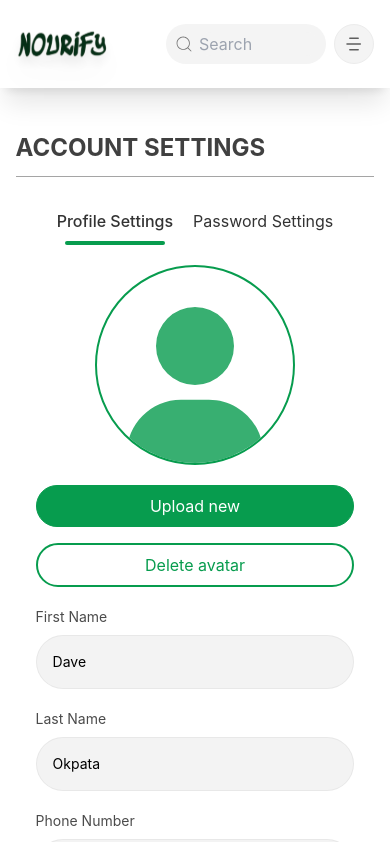
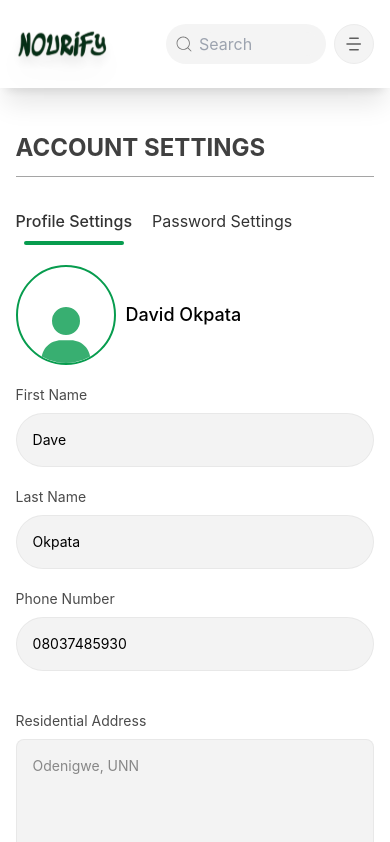
Before and after one commit to Nourify-develop/Nourify, a Next.js app: page /settings in a window 390 px wide. Shown: the top 842 px of the page. Built offline with nearby package versions, Linux system fonts and the light colour scheme; a web font is replaced by a local one.

Commit message:
refactor(ui): make settings page responsive

```diff
--- a/src/app/settings/PasswordSettings.tsx
+++ b/src/app/settings/PasswordSettings.tsx
@@ -44,7 +44,7 @@ const PasswordSettings = () => {
   ];
 
   return (
-    <div className="flex flex-col justify-center  gap-5 w-full px-5 sm:px-10 pb-10">
+    <div className="flex flex-col justify-center  gap-5 w-full  sm:px-10 pb-10">
       <form className="space-y-[2rem]">
         {PasswordInputDetails.map((input, idx) => (
           <div key={idx}>
--- a/src/app/settings/ProfileSettings.tsx
+++ b/src/app/settings/ProfileSettings.tsx
@@ -32,9 +32,10 @@ const ProfileSettings = () => {
   };
 
   return (
-    <div className="flex flex-col justify-center  gap-5 w-full px-5 sm:px-10 pb-10 ">
-      <div className="flex flex-col gap-5 justify-center items-center">
-        <div className="w-[200px] h-[200px] sm:w-[250px] sm:h-[250px] rounded-full border-2 border-green-1">
+    <div className="flex flex-col justify-center  gap-5 w-full   pb-10 ">
+      <div className="flex flex-col gap-5 justify-center md:items-center">
+          <div className="flex gap-[10px] items-center ">
+        <div className="md:w-[200px] w-[100px] md:h-[200px] h-[100px] sm:w-[250px] sm:h-[250px] rounded-full border-2 border-green-1">
           {image ? (
             <Image
               src={image}
@@ -49,8 +50,11 @@ const ProfileSettings = () => {
             </span>
           )}
         </div>
+          <p className="font-medium text-lg md:hidden block">David Okpata</p>
 
-        <div className=" w-full flex items-center justify-center gap-4  flex-col sm:flex-row">
+          </div>
+
+        <div className=" w-full md:flex items-center justify-center gap-4  flex-col sm:flex-row hidden">
           <div className="sm:w-auto w-full text-center ">
             <input
               type="file"
--- a/src/app/settings/page.tsx
+++ b/src/app/settings/page.tsx
@@ -21,7 +21,7 @@ const Page: React.FC = () => {
           Account Settings
         </h1>
 
-        <div className="text-gray-4 flex gap-5 sm:gap-20 justify-center sm:justify-start py-5">
+        <div className="text-gray-4 flex gap-5 sm:gap-20 md:justify-center sm:justify-start py-5">
           {(["profile", "password"] as const).map((tab) => (
             <button
               key={tab}
--- a/src/app/shop/[category]/[name]/page.tsx
+++ b/src/app/shop/[category]/[name]/page.tsx
@@ -237,7 +237,7 @@ export default function ProductDisplay() {
                 </span>
               </section>
 
-              <section className="flex md:flex-col md:gap-y-4 gap-[10px]">
+              <section className="md:flex md:flex-col md:gap-y-4 gap-[10px]  hidden">
                 <Button
                   className={`${
                     product.status === "Out of Stock"
@@ -362,6 +362,30 @@ export default function ProductDisplay() {
         </aside>
       </section>
       <Maylike />
+      <section className="flex md:flex-col md:gap-y-4 gap-[10px]  md:hidden">
+                <Button
+                  className={`${
+                    product.status === "Out of Stock"
+                      ? "cursor-not-allowed pointer-events-none"
+                      : " "
+                  } w-full rounded-3xl text-lg font-normal order-2 md:order-1`}
+                  disabled={product.status === "Out of Stock"}
+                >
+                  Buy Now
+                </Button>
+                <Button
+                  variant="outline"
+                  className={`${
+                    product.status === "Out of Stock"
+                      ? " cursor-not-allowed pointer-events-none"
+                      : ""
+                  } md:w-full rounded-3xl text-lg text-green-1 font-normal order-1 md:order-2`}
+                  onClick={handleCartClick}
+                  disabled={product.status === "Out of Stock"}
+                >
+                  {isInCart(product.id) ? "Remove from Cart" : "Add to Cart"}
+                </Button>
+              </section>
     </Wrapper>
   );
 }
```
